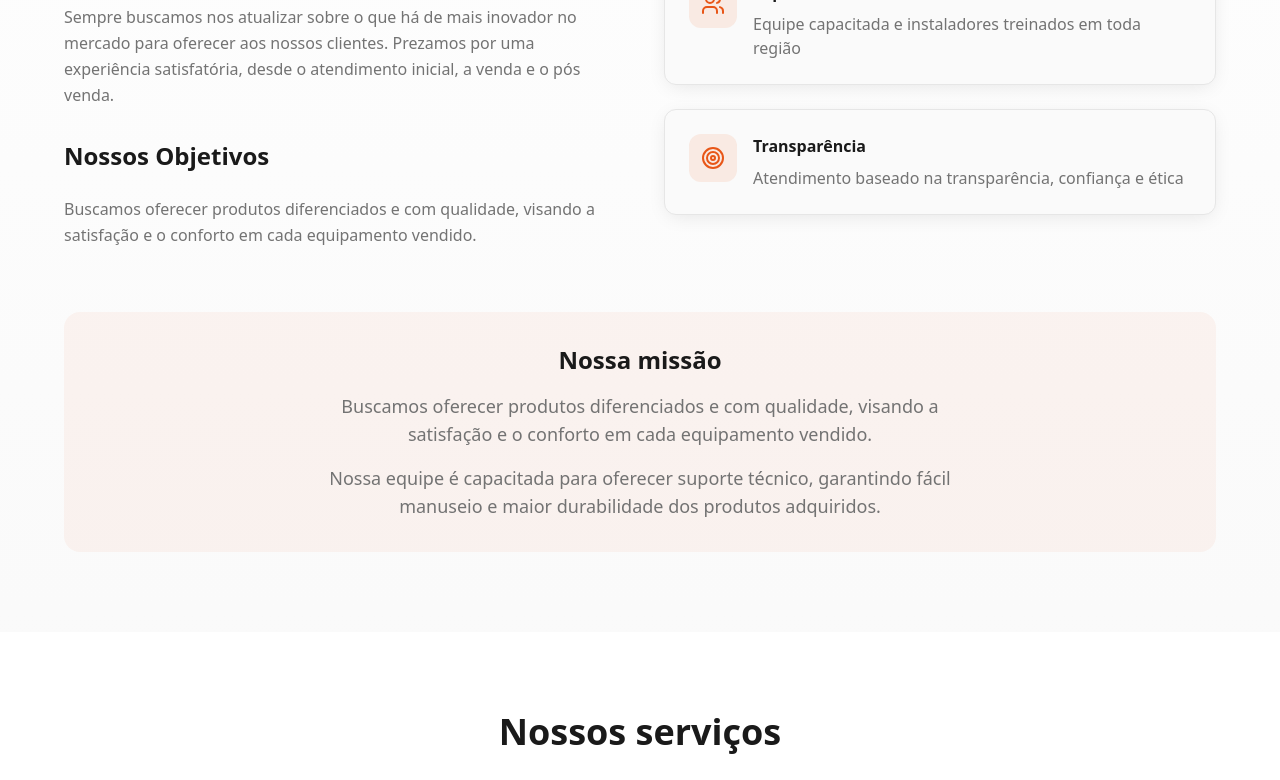
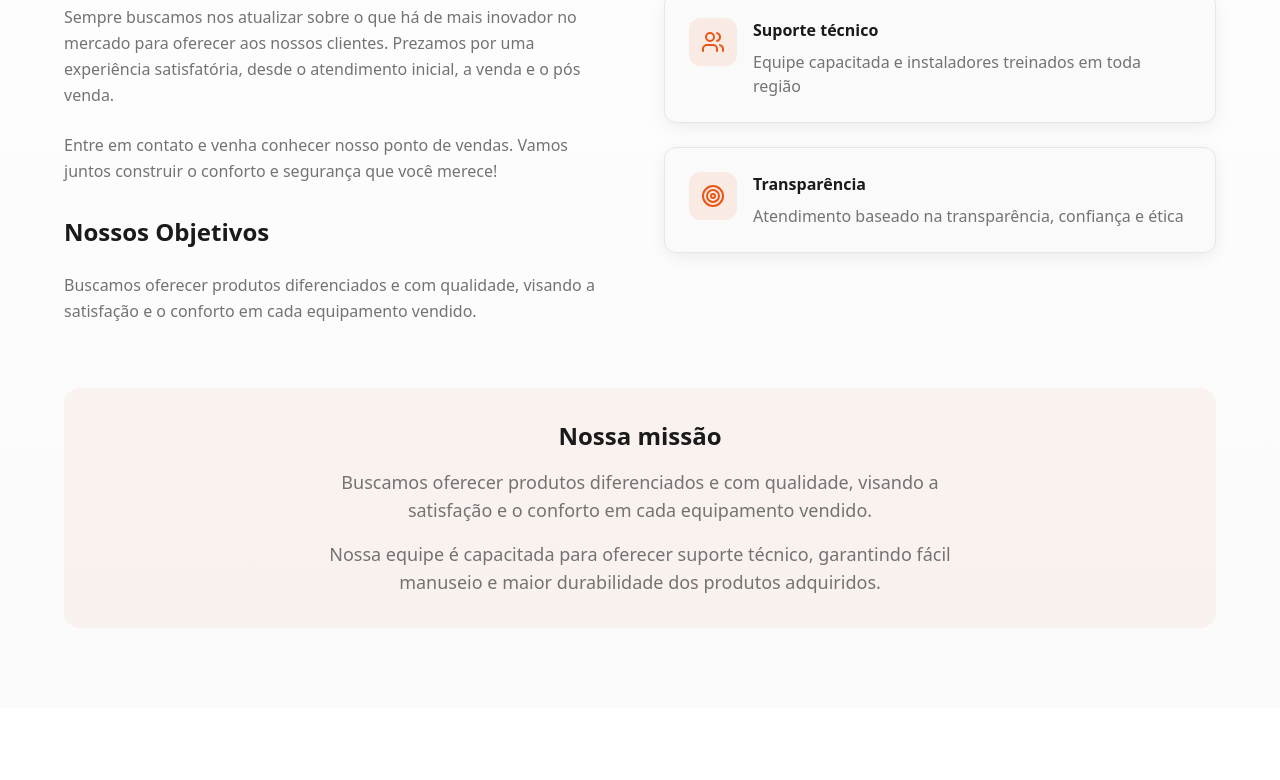
Before and after one commit to DevZipMateus/ppa-santa-maria-site, a React (Vite) app: page / in a window 1280 px wide. Shown: the part 1480-2260 px from the top of the page. Built offline with nearby package versions, Linux system fonts and the light colour scheme; the HTML template or start-up script is replaced by a standard one.

Commit message:
Update "Nossa história" section

```diff
--- a/src/components/AboutSection.tsx
+++ b/src/components/AboutSection.tsx
@@ -21,8 +21,11 @@ const AboutSection = () => {
               <p className="text-muted-foreground mb-6 leading-relaxed notranslate" translate="no">
                 Há mais de 10 anos saímos da cidade de Garça, interior Paulista, para implantar nossa loja na cidade de Santa Maria. Pouco a pouco, os primeiros clientes foram chegando, e hoje, com os anos de experiência no mercado, diversos atendimentos prestados para empresas e residências, conseguimos fidelizar clientes e nos tornar participantes da construção de grandes empreendimentos e de novas histórias.
               </p>
+              <p className="text-muted-foreground mb-6 leading-relaxed notranslate" translate="no">
+                Sempre buscamos nos atualizar sobre o que há de mais inovador no mercado para oferecer aos nossos clientes. Prezamos por uma experiência satisfatória, desde o atendimento inicial, a venda e o pós venda.
+              </p>
               <p className="text-muted-foreground leading-relaxed notranslate" translate="no">
-                Sempre buscamos nos atualizar sobre o que há de mais inovador no mercado para oferecer aos nossos clientes. Prezamos por uma experiência satisfatória, desde o atendimento inicial, a venda e o pós venda.
+                Entre em contato e venha conhecer nosso ponto de vendas. Vamos juntos construir o conforto e segurança que você merece!
               </p>
 
               <h3 className="text-2xl font-semibold text-foreground mb-6 mt-8 notranslate" translate="no">Nossos Objetivos</h3>
```
